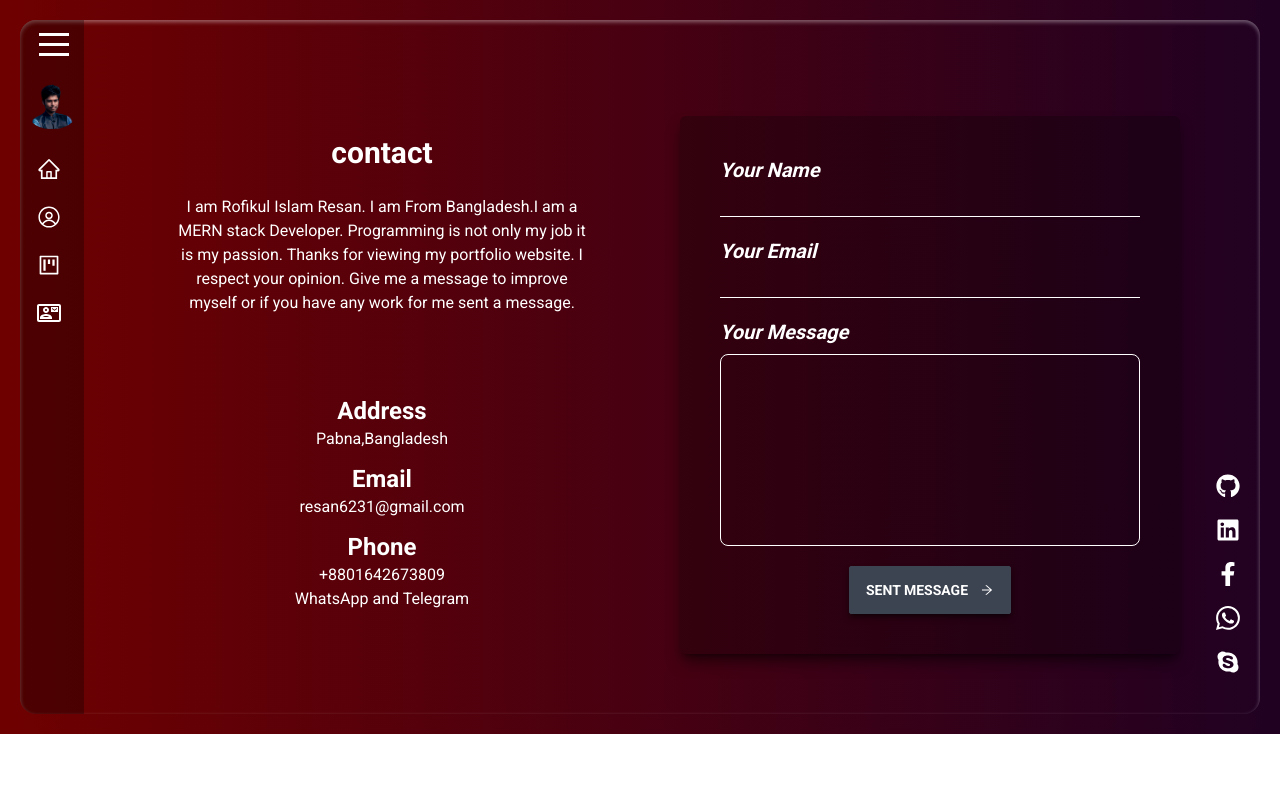
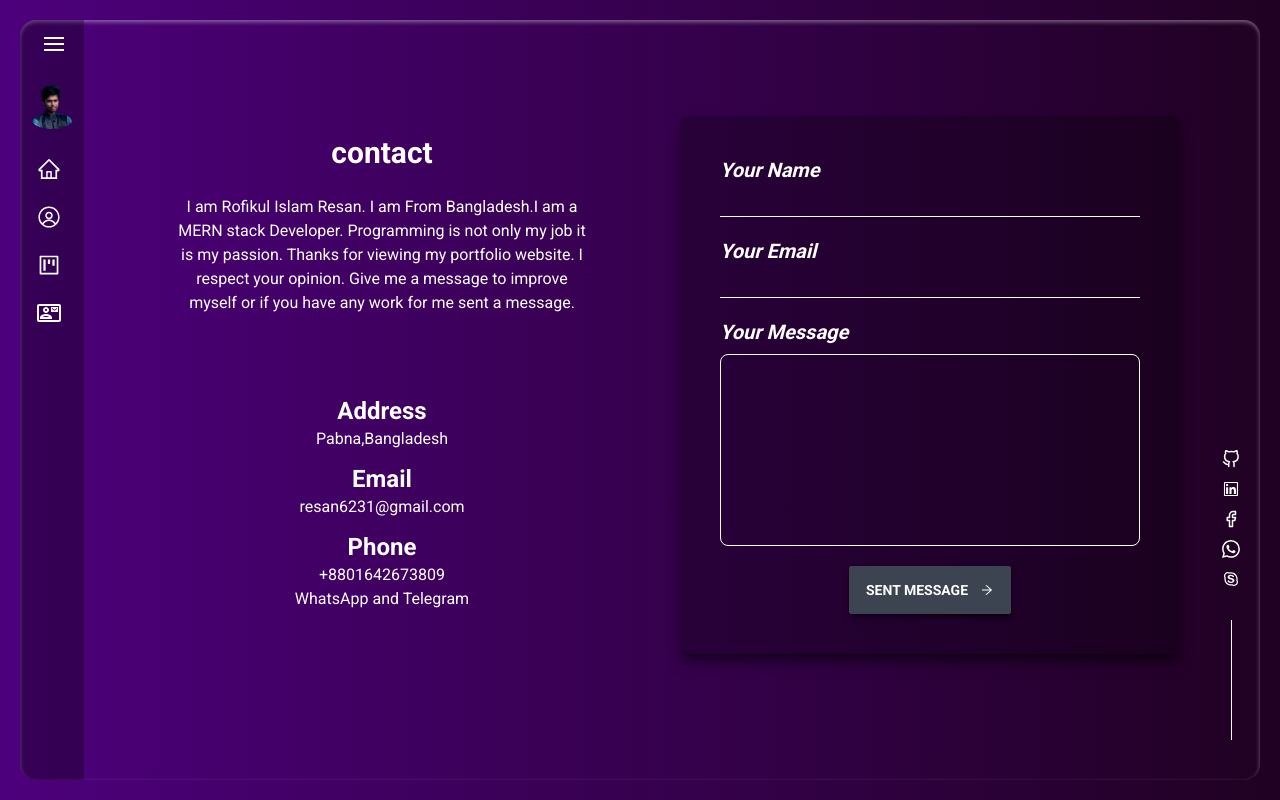
Before and after one commit to rofikul-resan/rofikul-resan-portfolio-client, a React (Vite) app: page /contact in a window 1280 px wide. Built offline with nearby package versions, Linux system fonts and the light colour scheme.

Commit message:
change kayout

```diff
--- a/package.json
+++ b/package.json
@@ -12,6 +12,7 @@
   "dependencies": {
     "@emotion/styled": "^11.11.0",
     "@mui/material": "^5.13.5",
+    "aos": "^2.3.4",
     "axios": "^1.4.0",
     "daisyui": "^2.51.6",
     "firebase": "^9.23.0",
--- a/src/Components/ContactInfo.jsx
+++ b/src/Components/ContactInfo.jsx
@@ -1,16 +1,17 @@
-import { FaFacebookF, FaGithub, FaLinkedin, FaSkype } from "react-icons/fa";
+import { FiFacebook, FiGithub } from "react-icons/fi";
 import { BsWhatsapp } from "react-icons/bs";
+import { AiOutlineLinkedin, AiOutlineSkype } from "react-icons/ai";
 
 const ContactInfo = () => {
   return (
-    <div className="flex flex-col gap-5 text-2xl text-white">
+    <div className="flex flex-col space-y-3 text-2xl text-white">
       <button>
         <a
           href="https://github.com/rofikul-resan"
           rel="noreferrer"
           target={"_blank"}
         >
-          <FaGithub />
+          <FiGithub className="text-lg" />
         </a>
       </button>
 
@@ -20,7 +21,7 @@ const ContactInfo = () => {
           rel="noreferrer"
           target={"_blank"}
         >
-          <FaLinkedin />
+          <AiOutlineLinkedin className="text-lg" />
         </a>
       </button>
       <button>
@@ -29,12 +30,12 @@ const ContactInfo = () => {
           rel="noreferrer"
           target={"_blank"}
         >
-          <FaFacebookF />
+          <FiFacebook className="text-lg" />
         </a>
       </button>
       <button>
         <a href="tel://+8801642673809" rel="noreferrer" target={"_blank"}>
-          <BsWhatsapp />
+          <BsWhatsapp className="text-lg" />
         </a>
       </button>
       <button>
@@ -43,7 +44,7 @@ const ContactInfo = () => {
           rel="noreferrer"
           target={"_blank"}
         >
-          <FaSkype />
+          <AiOutlineSkype className="text-lg" />
         </a>
       </button>
     </div>
--- a/src/Components/SideBar.jsx
+++ b/src/Components/SideBar.jsx
@@ -16,8 +16,8 @@ const SideBar = () => {
         isOpen ? "md:w-60" : "w-16"
       } relative duration-300 bg-black/30 h-full overflow-auto`}
     >
-      <div className="absolute right-[6px]">
-        <Hamburger toggled={isOpen} toggle={setOpen} size={30} />
+      <div className="absolute left-[10px]">
+        <Hamburger toggled={isOpen} toggle={setOpen} size={20} />
       </div>
       <div>
         <img
@@ -32,6 +32,13 @@ const SideBar = () => {
         >
           Rofikul Islam Resan
         </h1>
+        <h3
+          className={`${
+            !isOpen ? "hidden" : "block"
+          } text-lg font-light capitalize text-center mt-2`}
+        >
+          MERN Stack Developer
+        </h3>
         <div className="text-white mt-4">
           <ul className="flex flex-col">
             <Tooltip title="Home" arrow>
@@ -108,7 +115,7 @@ const SideBar = () => {
               </Tooltip>
             </div>
           </ul>
-          <div className="w-fit mx-auto md:hidden">
+          <div className="w-fit md:hidden ml-[17px]">
             <ContactInfo />
           </div>
         </div>
--- a/src/index.css
+++ b/src/index.css
@@ -1,31 +1,23 @@
-/* @import url("https://fonts.googleapis.com/css2?family=Roboto+Mono:wght@200;300;400;500;600;700&display=swap"); */
 @import url("https://fonts.googleapis.com/css2?family=Roboto:wght@100;300;400;500;700&display=swap");
 @tailwind base;
 @tailwind components;
 @tailwind utilities;
 
 * {
-  /* font-family: "Roboto Mono", monospace; */
   font-family: "Roboto", sans-serif;
 }
 
 .main-layout {
-  /* background: rgb(101, 101, 116);
-  background: radial-gradient(
-    circle,
-    rgb(67, 71, 126) 12%,
-    rgb(84, 42, 94) 79%
-  ); */
   background: #200122;
-  background: -webkit-linear-gradient(to right, #6f0000, #200122);
-  background: linear-gradient(to right, #6f0000, #200122);
+  background: -webkit-linear-gradient(to right, #4d007c, #200122);
+  background: linear-gradient(to right, #4d007c, #200122);
 }
 
-.main-body::-webkit-scrollbar {
+* ::-webkit-scrollbar {
   display: none;
 }
 
-.main-body {
+* {
   -ms-overflow-style: none; /* IE and Edge */
   scrollbar-width: none;
 }
--- a/src/layout/MainLayout.jsx
+++ b/src/layout/MainLayout.jsx
@@ -4,8 +4,8 @@ import ContactInfo from "../Components/ContactInfo";
 
 const MainLayout = () => {
   return (
-    <div className="min-h-[650px] max-h-screen w-full main-layout text-white md:py-5 md:px-5 flex gap-5  ">
-      <div className="min-h-full md:rounded-2xl shadow-inner shadow-white/40 overflow-hidden w-full flex relative  ">
+    <div className="h-screen w-full main-layout text-white md:py-5 md:px-5 flex gap-5  ">
+      <div className="min-h-full max-w-[1400px] mx-auto md:rounded-2xl shadow-inner shadow-white/40 overflow-hidden w-full flex relative  ">
         <SideBar />
         <div className=" flex-1 h-full overflow-y-auto main-body ">
           <div className="md:pr-14 p-6 pb-8 h-full">
@@ -16,6 +16,7 @@ const MainLayout = () => {
         </div>
         <div className="absolute bottom-10 right-5 hidden md:block ">
           <ContactInfo />
+          <div className="w-[1px] bg-white h-[15vh] mx-auto mt-8"></div>
         </div>
       </div>
     </div>
```
Also changed, not shown: 1 other file (tests, documents, lock files or other folders).
